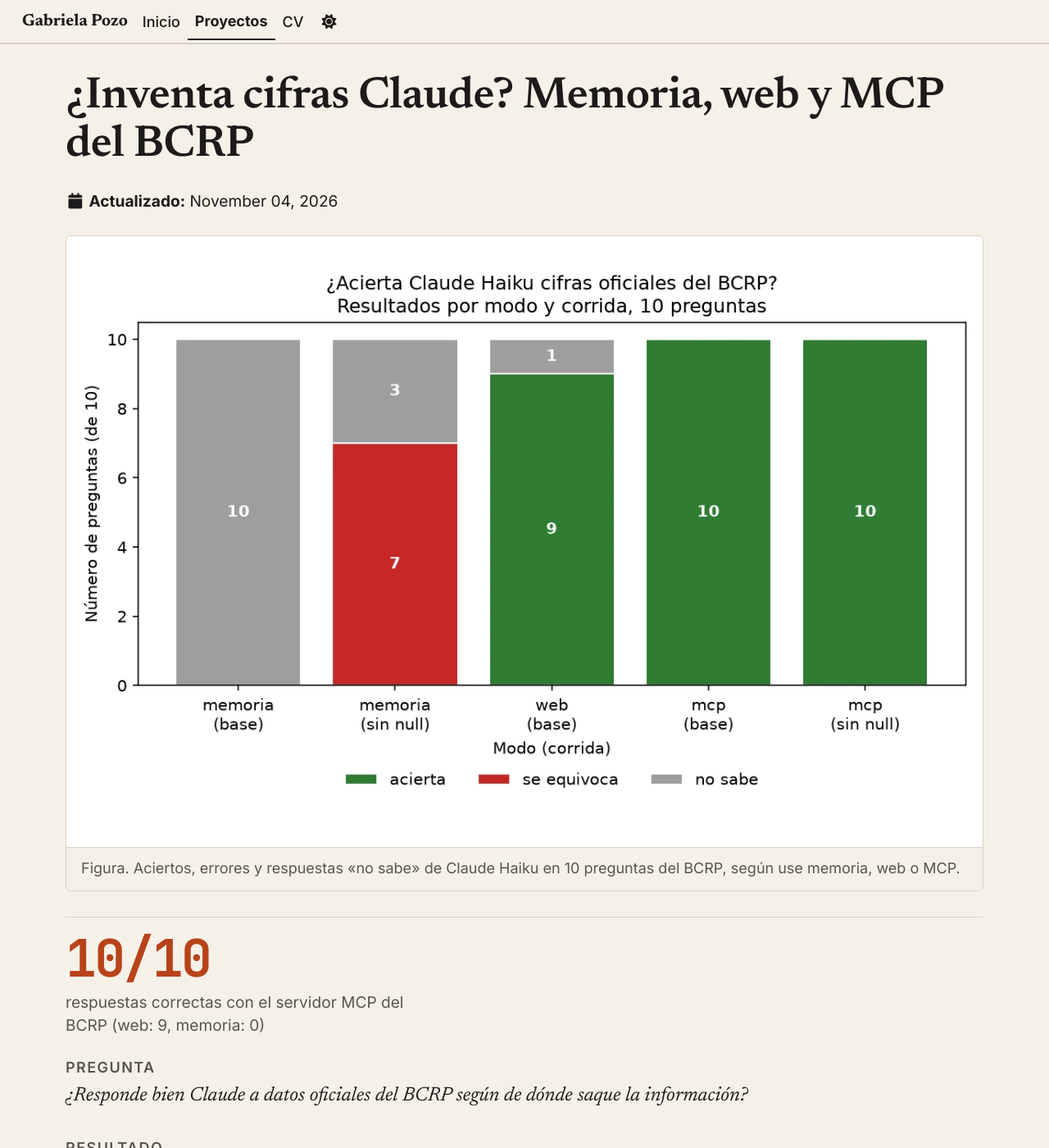
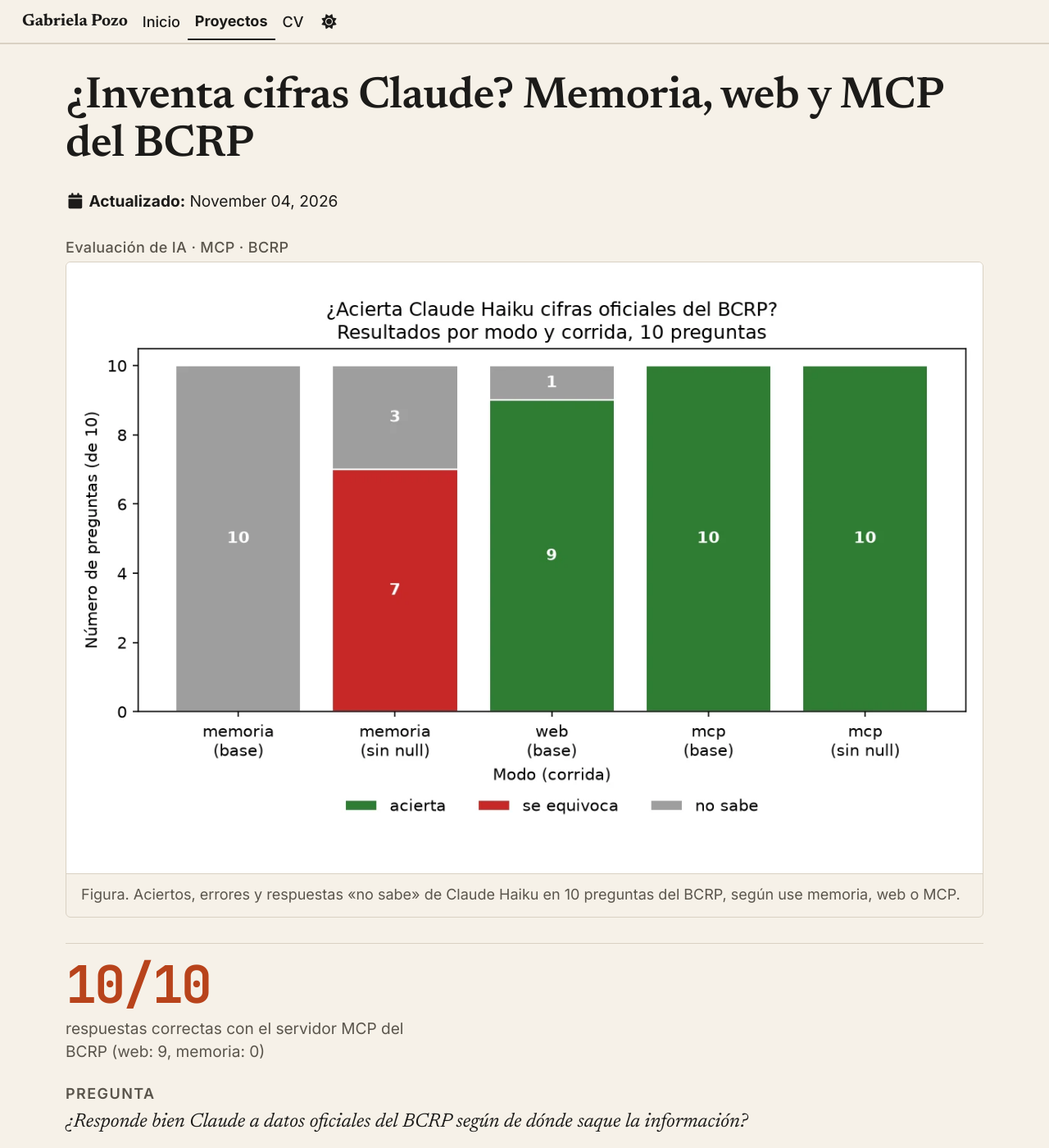
Before and after one commit to gabriela-pozo/gabriela-pozo.github.io, a Jekyll site: the page built from _portfolio/03-claude-bcrp.md, in a window 1280 px wide and 1400 px high. Shown: the whole window at 82% size. Built offline with Jekyll 4.4.1, drawn with Linux system fonts in a browser that asks for light colours; a script bundle is joined from its source files by our own code.

Commit message:
Etiquetas de tema en las tarjetas y CV en LaTeX (fuente)
- Cada proyecto muestra una línea de tema y herramientas sobre el título.
- _latex/cv.tex: CV transcrito a LaTeX, sin teléfono ni dirección. Aún no se compila a PDF.

Co-Authored-By: Claude Sonnet 5.5 <noreply@anthropic.com>

```diff
--- a/_includes/project-card.html
+++ b/_includes/project-card.html
@@ -12,6 +12,7 @@
     <figcaption>{{ p.figcaption }}</figcaption>
   </figure>
   <div class="card__body">
+    <p class="card__tags">{{ p.etiquetas }}</p>
     <h3 class="card__title"><a href="{{ p.url | prepend: site.baseurl }}">{{ p.title }}</a></h3>
     <p class="card__num"><span class="card__num-value">{{ p.cifra }}</span><span class="card__num-label">{{ p.cifra_pie }}</span></p>
     <p class="card__label">Pregunta</p>
--- a/_layouts/proyecto.html
+++ b/_layouts/proyecto.html
@@ -4,6 +4,7 @@ layout: single
 
 {%- comment -%} Página de un proyecto: figura con pie, cifra clave, pregunta, resultado y botones; luego el texto propio de cada archivo de _portfolio/. {%- endcomment -%}
 <div class="project">
+  <p class="card__tags">{{ page.etiquetas }}</p>
   <figure class="project__fig">
     <img class="project__img" src="{{ page.image | prepend: '/images/' | prepend: site.baseurl }}" alt="{{ page.image_alt | escape }}" width="1200" height="800" fetchpriority="high">
     <figcaption>{{ page.figcaption }}</figcaption>
--- a/_portfolio/03-claude-bcrp.md
+++ b/_portfolio/03-claude-bcrp.md
@@ -8,6 +8,7 @@ pregunta: "¿Responde bien Claude a datos oficiales del BCRP según de dónde sa
 resultado: "Con 10 preguntas y Claude Haiku, el servidor MCP acertó **10**, la web **9** y la memoria **0** (decía «no sé»). Al quitarle a la memoria la salida «no sé», **7 de 10** respuestas salieron mal: 3 eran estimaciones reales y 4 un cero usado como marcador."
 image: claude-bcrp.webp
 image_alt: "Gráfico de barras apiladas con aciertos, errores y respuestas «no sabe» de Claude Haiku en 10 preguntas del BCRP, según use memoria, web o MCP"
+etiquetas: "Evaluación de IA · MCP · BCRP"
 cifra: "10/10"
 cifra_pie: "respuestas correctas con el servidor MCP del BCRP (web: 9, memoria: 0)"
 figcaption: "Figura. Aciertos, errores y respuestas «no sabe» de Claude Haiku en 10 preguntas del BCRP, según use memoria, web o MCP."
--- a/_sass/_gabriela.scss
+++ b/_sass/_gabriela.scss
@@ -241,6 +241,13 @@ a:focus-visible, button:focus-visible, [role="button"]:focus-visible {
   border-top: 1px solid var(--gp-line);
 }
 .card__body { display: flex; flex-direction: column; flex: 1; padding: 1.25rem 1.25rem 1.5rem; }
+.card__tags {
+  margin: 0 0 0.125rem !important;
+  font-size: 1rem !important;
+  font-weight: 500;
+  letter-spacing: 0.02em;
+  color: var(--gp-muted);
+}
 .card__title { font-size: 1.5rem; margin: 0 0 0.25rem; }
 .card--featured .card__title { font-size: 1.75rem; }
 .card__title a {
```
Also changed, not shown: other parts of _includes/project-card.html (+1 -1 lines), _portfolio/01-cohortes-escolares.md (+1 -0 lines), _portfolio/02-incendios-peru.md (+1 -0 lines), 1 other file.
